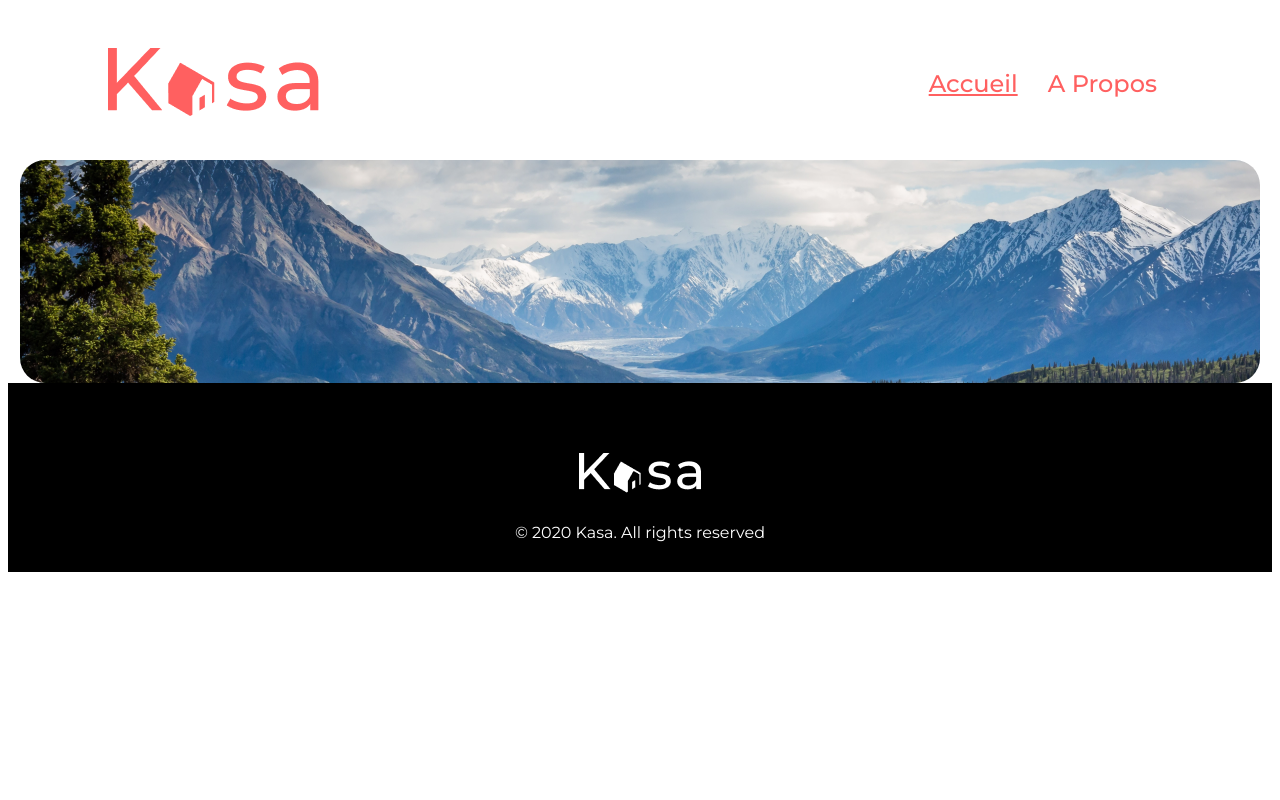
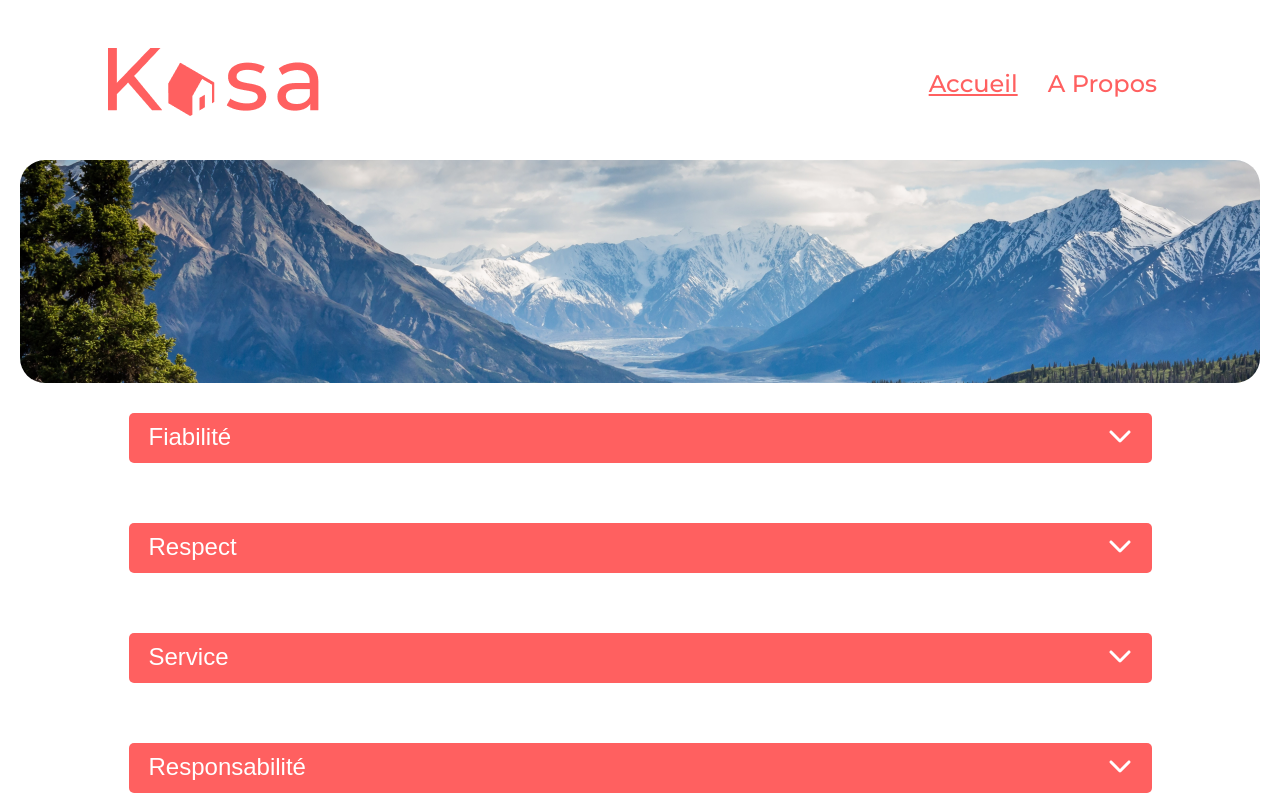
Before and after one commit to EmilieCherel/Kasa, a React (Create React App) app in the folder kasa/: page /a-Propos in a window 1280 px wide. Shown: the top 800 px of the page. Built offline with nearby package versions, Linux system fonts and the light colour scheme.

Commit message:
Mise en place et stylisation des collapses de la page A Propos

```diff
--- a/kasa/package.json
+++ b/kasa/package.json
@@ -3,9 +3,14 @@
   "version": "0.1.0",
   "private": true,
   "dependencies": {
+    "@fortawesome/fontawesome-svg-core": "^6.2.1",
+    "@fortawesome/free-regular-svg-icons": "^6.2.1",
+    "@fortawesome/free-solid-svg-icons": "^6.2.1",
+    "@fortawesome/react-fontawesome": "^0.2.0",
     "@testing-library/jest-dom": "^5.16.5",
     "@testing-library/react": "^13.4.0",
     "@testing-library/user-event": "^13.5.0",
+    "font-awesome": "^4.7.0",
     "prop-types": "^15.8.1",
     "react": "^18.2.0",
     "react-dom": "^18.2.0",
--- /dev/null
+++ b/kasa/src/components/collapse.js
@@ -0,0 +1,49 @@
+import React, { useState } from 'react';
+import styled from 'styled-components';
+import colors from '../utils/style/colors';
+import { faChevronDown } from '@fortawesome/free-solid-svg-icons';
+import { FontAwesomeIcon } from '@fortawesome/react-fontawesome';
+
+const CollapseWrapper = styled.div`
+  margin: 30px;
+  display: flex;
+  flex-direction: column;
+  align-items: center;
+  width: 1023px;
+`;
+const CollapseButton = styled.button`
+  background-color: ${colors.primary};
+  border-radius: 5px;
+  color: white;
+  font-size: 24px;
+  display: flex;
+  justify-content: space-between;
+  padding: 10px 20px;
+  border: 0px;
+  width: 100%;
+  height: 50px;
+`;
+const CollapseContent = styled.div`
+  background-color: ${colors.secondary};
+  border-radius: 0px 0px 5px 5px;
+  color: ${colors.primary};
+  font-size: 24px;
+  font-weight: 400;
+  padding: 10px 15px 0px;
+`;
+
+function Collapse(props) {
+  const [isOpen, setIsOpen] = useState(false);
+
+  return (
+    <CollapseWrapper>
+      <CollapseButton onClick={() => setIsOpen(!isOpen)}>
+        {props.label}
+        <FontAwesomeIcon icon={faChevronDown} />
+      </CollapseButton>
+      {isOpen && <CollapseContent>{props.children}</CollapseContent>}
+    </CollapseWrapper>
+  );
+}
+
+export default Collapse;
--- a/kasa/src/pages/about.js
+++ b/kasa/src/pages/about.js
@@ -1,9 +1,11 @@
 import styled from 'styled-components';
 import AboutBannerImg from '../assets/AboutBanner.png';
+import Collapse from '../components/collapse';
 
 const AboutWrapper = styled.div`
   display: flex;
-  justify-content: center;
+  flex-direction: column;
+  align-items: center;
 `;
 
 const AboutBanner = styled.img`
@@ -14,6 +16,37 @@ function About() {
   return (
     <AboutWrapper>
       <AboutBanner src={AboutBannerImg} />
+      <Collapse label="Fiabilité">
+        <p>
+          Les annonces postées sur Kasa garantissent une fiabilité totale. Les
+          photos sont conformes aux logements, et toutes les informations sont
+          régulièrement vérifiées par nos équipes.
+        </p>
+      </Collapse>
+      <Collapse label="Respect">
+        <p>
+          La bienveillance fait partie des valeurs fondatrices de Kasa. Tout
+          comportement discriminatoire ou de perturbation du voisinage
+          entraînera une exclusion de notre plateforme.
+        </p>
+      </Collapse>
+      <Collapse label="Service">
+        <p>
+          Nos équipes se tiennent à votre disposition pour vous fournir une
+          expérience parfaite. N'hésitez pas à nous contacter si vous avez la
+          moindre question.
+        </p>
+      </Collapse>
+      <Collapse label="Responsabilité">
+        <p>
+          La sécurité est la priorité de Kasa. Aussi bien pour nos hôtes que
+          pour les voyageurs, chaque logement correspond aux critères de
+          sécurité établis par nos services. En laissant une note aussi bien à
+          l'hôte qu'au locataire, cela permet à nos équipes de vérifier que les
+          standards sont bien respectés. Nous organisons également des ateliers
+          sur la sécurité domestique pour nos hôtes.
+        </p>
+      </Collapse>
     </AboutWrapper>
   );
 }
--- a/kasa/src/utils/style/colors.js
+++ b/kasa/src/utils/style/colors.js
@@ -1,5 +1,6 @@
 const colors = {
   primary: '#FF6060',
+  secondary: '#F7F7F7',
 };
 
 export default colors;
```
Also changed, not shown: 1 other file (tests, documents, lock files or other folders).
